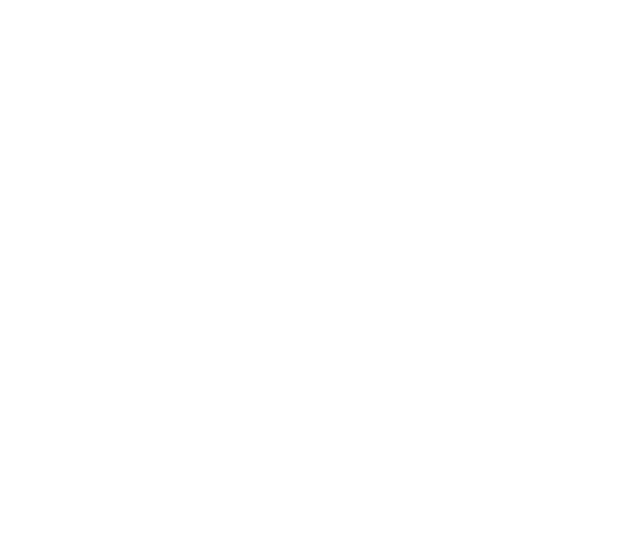
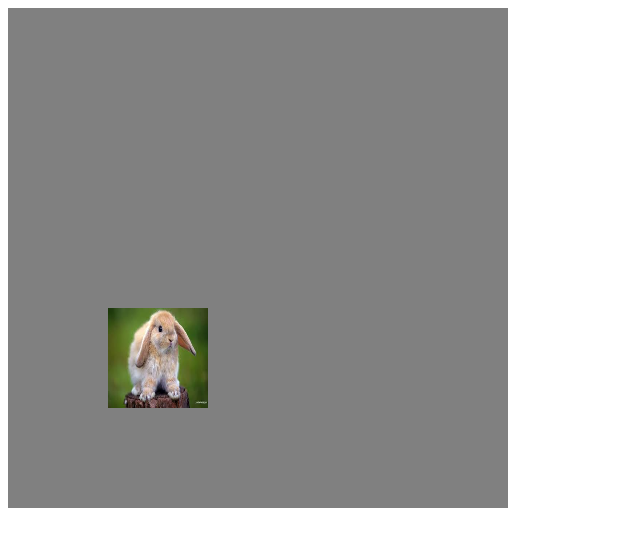
Before and after one commit to dimgeorgiev1976/battle-city-game, a plain HTML site: page index.html in a window 1280 px wide. Shown: the whole page, without its empty margins (0-640 px from the left). Drawn offline with Linux system fonts and the light colour scheme.

Commit message:
new class Container $$ Spryte

```diff
--- /dev/null
+++ b/engine/Container.js
@@ -0,0 +1,32 @@
+; (function () {
+    'use strict'
+    // Класс каторой хранит в себе списък все изображения
+    // каторой нужно отресавать
+    class Container {
+        constructor () {
+            this.displayObjects = []
+        }
+        // Добавлят изображения
+        add ( displayObjects ) {
+            // Добавляeм в очереде eсли нет включон етого масив
+            // то добавляем в самъй канец списка
+            if ( !this.displayObjects.includes(displayObjects)) {
+                this.displayObjects.push(displayObjects)
+            }
+
+        }
+        // Удалять изображения
+        remove () {}
+
+        draw (canvas, context) {
+            // Пройдюмся по всей дочернъй елементъй и възъйвает у них етой
+            // функцию
+            for( const displayObjects of this.displayObjects ){
+                displayObjects.draw(canvas, context )
+            }
+        }
+    }
+
+    window.GameEngine = window.GameEngine || {}
+    window.GameEngine.Container = Container
+})();
--- a/engine/Renderer.js
+++ b/engine/Renderer.js
@@ -7,9 +7,13 @@
             this.canvas = document.createElement ('canvas')
             this.context = this.canvas.getContext('2d')
 
+            // Запоменаем цвет заливке
+            this.background = args.background || 'black'
             this.canvas.width = args.width || 50
             this.canvas.height = args.height || 50
             this.update = args.update || (() => {})
+            //
+            this.stage = new GameEngine.Container()
             // Функция каторая постоянно въйзеваться что бъй обновлят
             // изображение на нашем canvas
             requestAnimationFrame(timestamp => this.tick(timestamp))
@@ -17,14 +21,31 @@
         // Инициируем функция tick
         tick (timestamp) {
             // Въйзаваем функция update
-           this.update(timestamp)
+            this.update(timestamp)
+            // Въйзаваем функция clear перед каждой ъпдате
+            this.clear()
+
+            // Въйзаваем функция действие
+            this.render()
+
+
             // Что бъй внов и внов въйзавается функция
             requestAnimationFrame(timestamp => this.tick(timestamp))
         }
 
-        // Функция каторая въйзеваться для начало отрисовка какого-то изображение
-        draw () {}
+        render () {
+            // Функция каторая въйзеваться для инициализация
+            // начало отрисовка какого-то изображение
+            this.stage.draw(this.canvas , this.context)
+        }
 
+        // Функция для очистка canvas
+        clear () {
+            this.context.fillStyle = this.background
+            this.context.beginPath()
+            this.context.rect( 0, 0, this.canvas.width, this.canvas.height )
+            this.context.fill()
+        }
     }
 
 
--- /dev/null
+++ b/engine/Sprite.js
@@ -0,0 +1,50 @@
+; (function() {
+
+    'use strict'
+
+    class Sprite {
+        // Загруженое с клиентами изображение в аргументе
+        constructor (textura) {
+            this.textura = textura
+            // Кусочек изображение каторой нужни отрисовать
+            this.frame = {
+                x: 0,
+                y: 0,
+                width: textura.width,
+                height: textura.height
+            }
+            // Oтрисовка sprite
+            this.x = 0
+            this.y = 0
+            this.width = this.frame.width
+            this.height = this.frame.height
+        }
+        // Meтод для Oтрисовка sprite
+        draw ( canvas, context ) {
+            context.drawImage(
+                // Передаюм ту текстуру каторой нужно отрисоват
+                this.textura ,
+                // Координатъй участък самаго изображение каторой нужно отрисоват
+                this.frame.x ,
+                this.frame.y ,
+                this.frame.width ,
+                this.frame.height ,
+
+                // Координатъй участък где нужно отабразит на canvase
+                this.x ,
+                this.y ,
+                this.width ,
+                this.height
+            )
+        }
+    }
+
+
+
+
+
+
+    window.GameEngine = window.GameEngine || {}
+    window.GameEngine.Sprite = Sprite
+
+})();
--- a/index.html
+++ b/index.html
@@ -12,24 +12,27 @@
         <!-- 2) Application -->
         <!-- 3) Rendering  -->
 
+        <script src="engine/Container.js"></script>
         <script src="engine/Loader.js"></script>
         <script src="engine/Renderer.js"></script>
+        <script src="engine/Sprite.js"></script>
 
      <script>
 
-        const { Loader, Renderer } = GameEngine
+        const { Loader, Renderer , Sprite } = GameEngine
 
         // Создадем екземпляръй классу
         const loader = new Loader
         const renderer = new Renderer ({
             width: 500,
             height: 500,
+            background: 'gray',
+
+
             // Функция каторая въйзеваться при каждом обновление tick
             update (timestamp) {
                 // Рисоват Картинку
-               renderer.draw( (canvas, content) => {
 
-               })
             }
         })
 
@@ -40,7 +43,27 @@
 
         // Добавляем json
         loader.addJson('persons', 'static/persons.json')
-        loader.load()
+        // Метод загрузка изображения  асинхронна и сразу въйводит
+        loader.load( () => {
+            // Создаем sprite и передаем в качестве аргументе изображение
+            const sprite = new Sprite ( loader.getImage('bunny'))
+            // Добавляем sprite в stage
+            renderer.stage.add(sprite)
+
+            // Мащаб в абсолютнъйх величине
+            sprite.x = 100
+            sprite.y = 300
+
+            sprite.width = 100
+            sprite.height = 100
+
+        })
+
+
+
+
+
+
         // Метод загрузка изображения  асинхронна и сразу въйводит
         // loader.load( () => {
         //     // Запрос изображение
```
